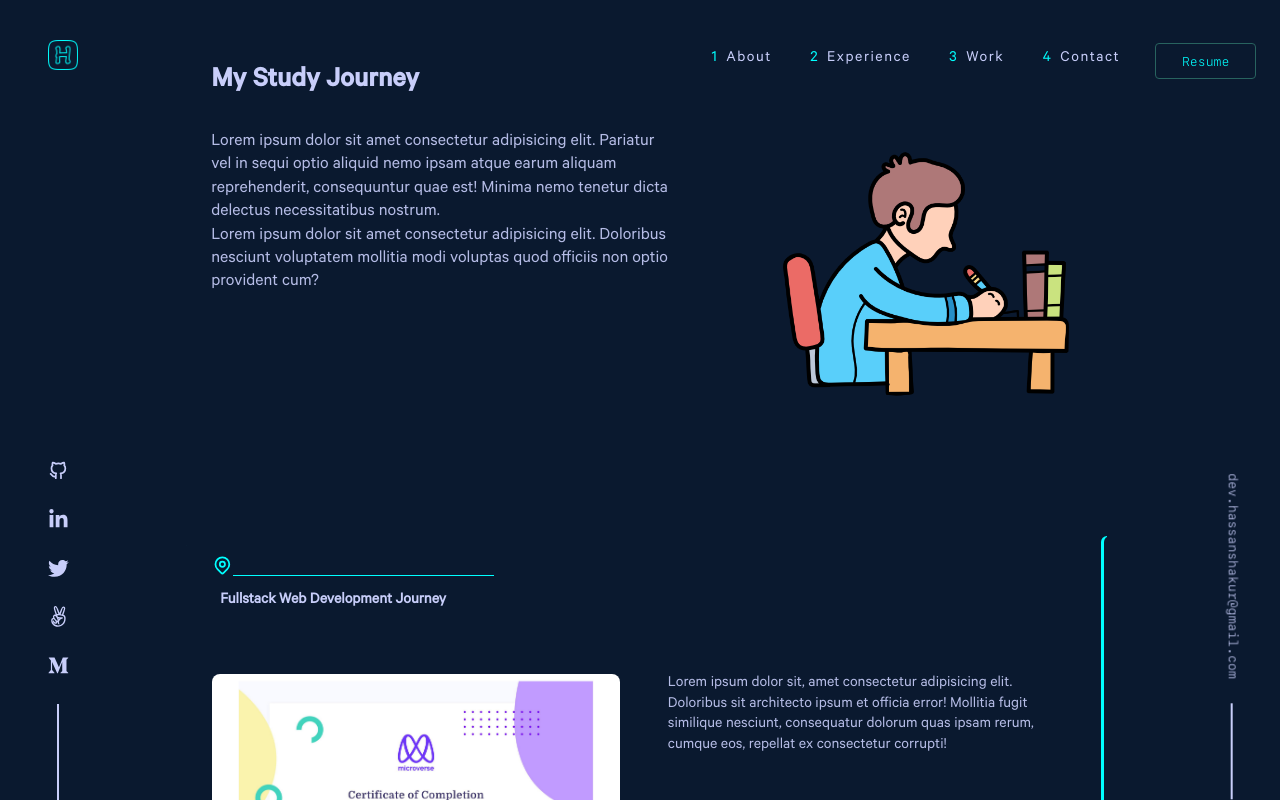
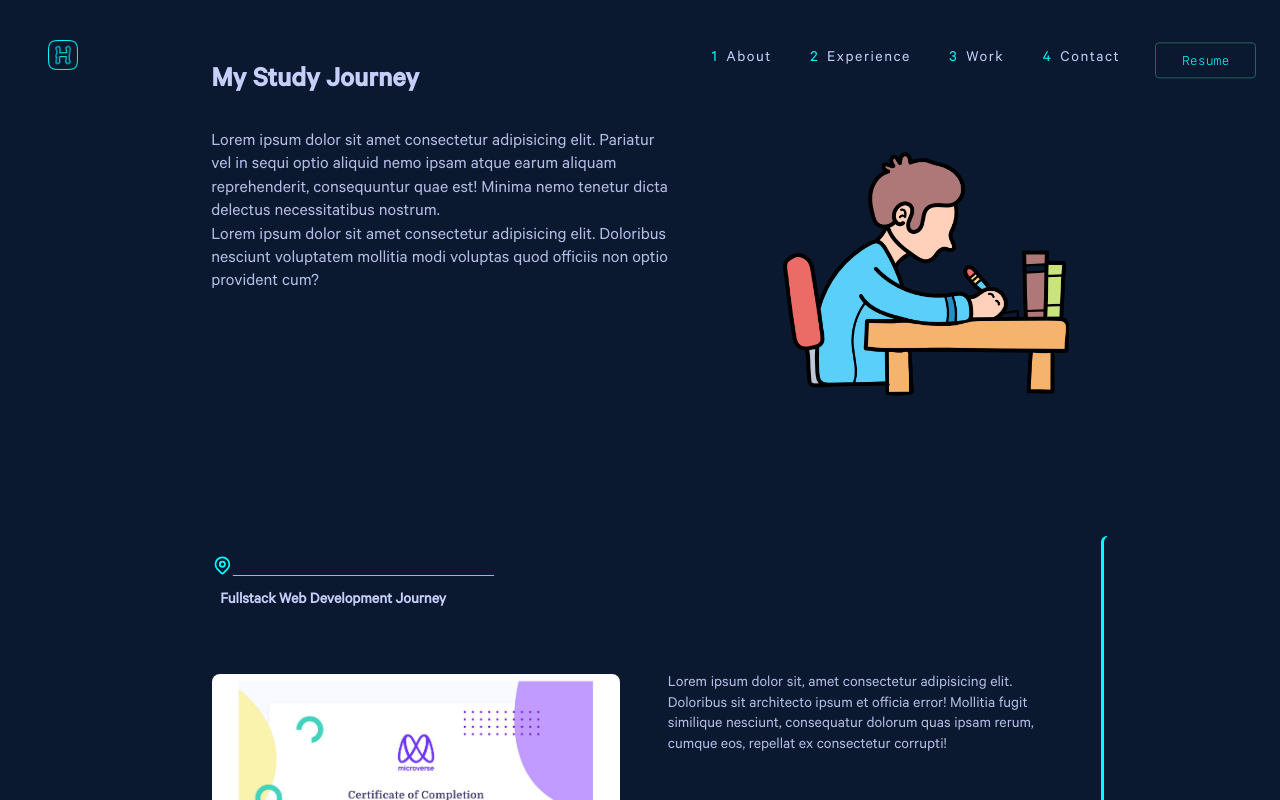
Before and after one commit to hassanShakur/portfolio, a Next.js app: page /study in a window 1280 px wide. Shown: the top 800 px of the page. Built offline with nearby package versions, Linux system fonts and the light colour scheme.

Commit message:
update animation timings from the logo

```diff
--- a/components/contact/Form.tsx
+++ b/components/contact/Form.tsx
@@ -2,9 +2,11 @@ import { TbMail } from 'react-icons/tb';
 import { FiPhoneCall } from 'react-icons/fi';
 
 import './form.scss';
+import { Fade } from 'react-awesome-reveal';
 
 const ContactForm = () => {
   return (
+    <Fade direction='up' cascade triggerOnce duration={800}>
     <div id='connect'>
       <div id='connect-side'>
         <span>
@@ -35,6 +37,7 @@ const ContactForm = () => {
         </form>
       </div>
     </div>
+    </Fade>
   );
 };
 
--- a/components/contact/index.tsx
+++ b/components/contact/index.tsx
@@ -9,9 +9,9 @@ import './contact.scss';
 const Contact = () => {
   return (
     <section id='contact'>
-      <Fade direction='up' cascade triggerOnce>
+      <Fade direction='up' cascade triggerOnce duration={800}>
         <div className='contact-title'>
-          <Fade direction='up' cascade triggerOnce>
+          <Fade direction='up' cascade triggerOnce duration={800}>
             <h6 className='clg text-mono'>where to now?</h6>
             <h3>get in touch</h3>
           </Fade>
--- a/components/footer/SocialEmail.tsx
+++ b/components/footer/SocialEmail.tsx
@@ -14,7 +14,7 @@ const SocialEmail = () => {
         transform: 'translateX(0) rotate(90deg)',
         opacity: 'inherit',
       });
-    }, 2600);
+    }, 7000);
   }, []);
 
   return (
--- a/components/footer/SocialIcons.tsx
+++ b/components/footer/SocialIcons.tsx
@@ -54,7 +54,7 @@ const SocialIcons = () => {
         transform: 'translateX(0)',
         opacity: 'inherit',
       });
-    }, 2000);
+    }, 6500);
   }, []);
 
   return (
--- a/components/header/Navbar.tsx
+++ b/components/header/Navbar.tsx
@@ -17,7 +17,8 @@ const Navbar = () => {
         cascade
         duration={600}
         damping={0.3}
-        delay={300}
+        delay={5000}
+        // delay={300}
         triggerOnce
       >
         <ul>
@@ -39,7 +40,7 @@ const Navbar = () => {
         direction='down'
         cascade
         duration={700}
-        delay={800}
+        delay={5500}
         triggerOnce
       >
         <Resume />
--- a/components/header/index.tsx
+++ b/components/header/index.tsx
@@ -20,7 +20,7 @@ const Header = () => {
     <>
       <header>
         <div className='nav-pane'>
-          <Fade direction='down' cascade duration={500} triggerOnce>
+          <Fade direction='down' cascade duration={500} delay={4800} triggerOnce>
             {/* logo h with flickering lights */}
             <div className='logo'>
               <Image src={myLogoImg} alt='Hassan Shakur Logo' width={30} height={30}  />
--- a/components/hero/index.tsx
+++ b/components/hero/index.tsx
@@ -16,7 +16,7 @@ const Hero = () => {
           cascade
           duration={500}
           damping={0.2}
-          delay={1500}
+          delay={6000}
           triggerOnce
         >
           <h3 className='intro clg text-mono'>Hi, my name is</h3>
@@ -40,7 +40,7 @@ const Hero = () => {
           </p>
         </Fade>
       </div>
-      <Fade direction='up' delay={1800} triggerOnce>
+      <Fade direction='up' delay={6200} triggerOnce>
         <a
           className='hero-actions'
           href='mailto:dev.hassanshakur@gmail.com'
```
